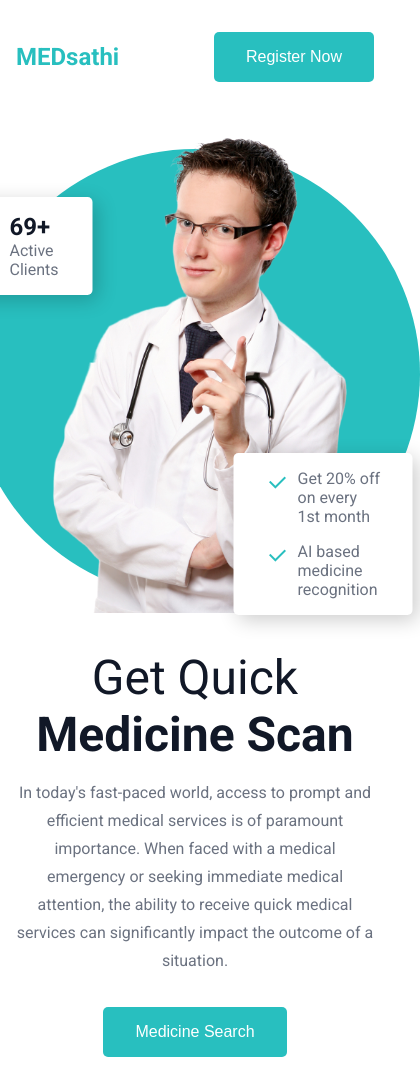
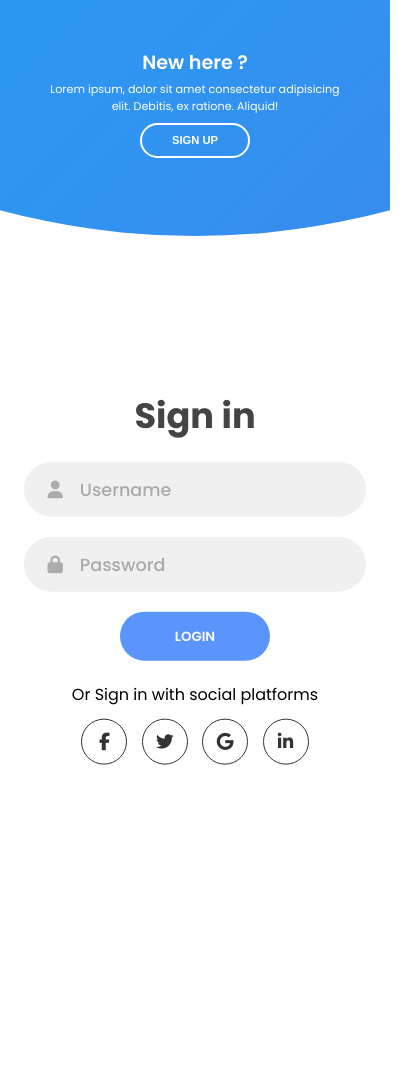
Before and after one commit to Dev-98/MEDsarthi, a website: page index.html in a window 390 px wide. Shown: the whole page, 420 px wide, since content can reach past the window. After the commit the page ends 844 px from the top, so only its background shows below. Drawn offline with nearby package versions, Linux system fonts and the light colour scheme.

Commit message:
Add files via upload

```diff
--- a/index.html
+++ b/index.html
@@ -1,66 +1,113 @@
 <!DOCTYPE html>
 <html lang="en">
-
   <head>
     <meta charset="UTF-8" />
     <meta name="viewport" content="width=device-width, initial-scale=1.0" />
-    <link href="https://cdn.jsdelivr.net/npm/remixicon@3.4.0/fonts/remixicon.css" rel="stylesheet" />
+    <script
+      src="https://kit.fontawesome.com/64d58efce2.js"
+      crossorigin="anonymous"
+    ></script>
     <link rel="stylesheet" href="style.css" />
-    <script src="/script.js" defer></script>
-    <title>Web Design Mastery | MEDIBuddy</title>
+    <link rel="stylesheet" href="https://cdnjs.cloudflare.com/ajax/libs/font-awesome/6.5.1/css/all.min.css"
+    integrity="sha512-DTOQO9RWCH3ppGqcWaEA1BIZOC6xxalwEsw9c2QQeAIftl+Vegovlnee1c9QX4TctnWMn13TZye+giMm8e2LwA=="
+    crossorigin="anonymous" referrerpolicy="no-referrer" />
+    <title>Sign in & Sign up Form</title>
   </head>
-
   <body>
     <div class="container">
-        <nav>
-            <div class="nav__logo">MEDsathi</div>
-            <ul class="nav__links">
-                <li class="link"><a href="#">Home</a></li>
-                <li class="link"><a href="#">About Us</a></li>
-                <li class="link"><a href="#">AI Trainer</a></li>
-                <li class="link"><a href="#">Pages</a></li>
-                <li class="link"><a href="#">Blog</a></li>
-                <li class="link"><a href="#">Contact</a></li>
-            </ul>
-            <button class="btn">Register Now</button>
-        </nav>
-        <header class="header">
-            <div class="content">
-                <h1><span>Get Quick</span><br />Medicine Scan</h1>
-                <p>
-                    In today's fast-paced world, access to prompt and efficient medical
-                    services is of paramount importance. When faced with a medical
-                    emergency or seeking immediate medical attention, the ability to
-                    receive quick medical services can significantly impact the outcome
-                    of a situation.
-                </p>
-                <a href="walkthrough.html"><button class="btn">Medicine Search</button></a>
+      <div class="forms-container">
+        <div class="signin-signup">
+          <form action="#" class="sign-in-form">
+            <h2 class="title">Sign in</h2>
+            <div class="input-field">
+              <i class="fas fa-user"></i>
+              <input type="text" placeholder="Username" />
             </div>
-            <div class="image">
-                <span class="image__bg"></span>
-                <img src="images/header-bg.png" alt="header image" />
-                <div class="image__content image__content__1">
-                    <span><i class="ri-user-3-line"></i></span>
-                    <div class="details">
-                        <h4>69+</h4>
-                        <p>Active Clients</p>
+            <div class="input-field">
+              <i class="fas fa-lock"></i>
+              <input type="password" placeholder="Password" />
+            </div>
+            <input type="submit" value="Login" class="btn solid" />
+            <p class="social-text">Or Sign in with social platforms</p>
+            <div class="social-media">
+              <a href="#" class="social-icon">
+                <i class="fab fa-facebook-f"></i>
+              </a>
+              <a href="#" class="social-icon">
+                <i class="fab fa-twitter"></i>
+              </a>
+              <a href="#" class="social-icon">
+                <i class="fab fa-google"></i>
+              </a>
+              <a href="#" class="social-icon">
+                <i class="fab fa-linkedin-in"></i>
+              </a>
+            </div>
+          </form>
+          <form action="#" class="sign-up-form">
+            <h2 class="title">Sign up</h2>
+            <div class="input-field">
+              <i class="fas fa-user"></i>
+              <input type="text" placeholder="Username" />
+            </div>
+            <div class="input-field">
+              <i class="fas fa-envelope"></i>
+              <input type="email" placeholder="Email" />
+            </div>
+            <div class="input-field">
+              <i class="fas fa-lock"></i>
+              <input type="password" placeholder="Password" />
+            </div>
+            <input type="submit" class="btn" value="Sign up" />
+            <p class="social-text">Or Sign up with social platforms</p>
+            <div class="social-media">
+              <a href="#" class="social-icon">
+                <i class="fab fa-facebook-f"></i>
+              </a>
+              <a href="#" class="social-icon">
+                <i class="fab fa-twitter"></i>
+              </a>
+              <a href="#" class="social-icon">
+                <i class="fab fa-google"></i>
+              </a>
+              <a href="#" class="social-icon">
+                <i class="fab fa-linkedin-in"></i>
+              </a>
+            </div>
+          </form>
         </div>
       </div>
-                <div class="image__content image__content__2">
-                    <ul>
-                        <li>
-                            <span><i class="ri-check-line"></i></span>
-                            Get 20% off on every 1st month
-                        </li>
-                        <li>
-                            <span><i class="ri-check-line"></i></span>
-                            AI based medicine recognition
-                        </li>
-                    </ul>
+
+      <div class="panels-container">
+        <div class="panel left-panel">
+          <div class="content">
+            <h3>New here ?</h3>
+            <p>
+              Lorem ipsum, dolor sit amet consectetur adipisicing elit. Debitis,
+              ex ratione. Aliquid!
+            </p>
+            <button class="btn transparent" id="sign-up-btn">
+              Sign up
+            </button>
+          </div>
+          <img src="health.svg" class="image" alt="" />
+        </div>
+        <div class="panel right-panel">
+          <div class="content">
+            <h3>One of us ?</h3>
+            <p>
+              Lorem ipsum dolor sit amet consectetur adipisicing elit. Nostrum
+              laboriosam ad deleniti.
+            </p>
+            <button class="btn transparent" id="sign-in-btn">
+              Sign in
+            </button>
+          </div>
+          <img src="med.svg" class="image" alt="" />
         </div>
       </div>
-        </header>
     </div>
+
+    <script src="app.js"></script>
  </body>
-
 </html>
--- a/style.css
+++ b/style.css
@@ -1,204 +1,400 @@
-@import url("https://fonts.googleapis.com/css2?family=Roboto:wght@400;500;700&display=swap");
-
-:root {
-    /* --primary-color: #28bf96;
-    --primary-color-dark: #209677; */
-    --primary-color: #28bfbf;
-    --primary-color-dark: #209296;
-    --text-dark: #111827;
-    --text-light: #6b7280;
-    --white: #ffffff;
-}
+@import url("https://fonts.googleapis.com/css2?family=Poppins:wght@200;300;400;500;600;700;800&display=swap");
 
 * {
+  margin: 0;
   padding: 0;
-    margin: 0;
   box-sizing: border-box;
 }
 
-.btn {
-    padding: 1rem 2rem;
+body,
+input {
+  font-family: "Poppins", sans-serif;
+}
+
+.container {
+  position: relative;
+  width: 100%;
+  background-color: #fff;
+  min-height: 100vh;
+  overflow: hidden;
+}
+
+.forms-container {
+  position: absolute;
+  width: 100%;
+  height: 100%;
+  top: 0;
+  left: 0;
+}
+
+.signin-signup {
+  position: absolute;
+  top: 50%;
+  transform: translate(-50%, -50%);
+  left: 75%;
+  width: 50%;
+  transition: 1s 0.7s ease-in-out;
+  display: grid;
+  grid-template-columns: 1fr;
+  z-index: 5;
+}
+
+form {
+  display: flex;
+  align-items: center;
+  justify-content: center;
+  flex-direction: column;
+  padding: 0rem 5rem;
+  transition: all 0.2s 0.7s;
+  overflow: hidden;
+  grid-column: 1 / 2;
+  grid-row: 1 / 2;
+}
+
+form.sign-up-form {
+  opacity: 0;
+  z-index: 1;
+}
+
+form.sign-in-form {
+  z-index: 2;
+}
+
+.title {
+  font-size: 2.2rem;
+  color: #444;
+  margin-bottom: 10px;
+}
+
+.input-field {
+  max-width: 380px;
+  width: 100%;
+  background-color: #f0f0f0;
+  margin: 10px 0;
+  height: 55px;
+  border-radius: 55px;
+  display: grid;
+  grid-template-columns: 15% 85%;
+  padding: 0 0.4rem;
+  position: relative;
+}
+
+.input-field i {
+  text-align: center;
+  line-height: 55px;
+  color: #acacac;
+  transition: 0.5s;
+  font-size: 1.1rem;
+}
+
+.input-field input {
+  background: none;
   outline: none;
   border: none;
+  line-height: 1;
+  font-weight: 600;
+  font-size: 1.1rem;
+  color: #333;
+}
+
+.input-field input::placeholder {
+  color: #aaa;
+  font-weight: 500;
+}
+
+.social-text {
+  padding: 0.7rem 0;
   font-size: 1rem;
-    color: var(--white);
-    background-color: var(--primary-color);
-    border-radius: 5px;
-    cursor: pointer;
+}
+
+.social-media {
+  display: flex;
+  justify-content: center;
+}
+
+.social-icon {
+  height: 46px;
+  width: 46px;
+  display: flex;
+  justify-content: center;
+  align-items: center;
+  margin: 0 0.45rem;
+  color: #333;
+  border-radius: 50%;
+  border: 1px solid #333;
+  text-decoration: none;
+  font-size: 1.1rem;
   transition: 0.3s;
 }
 
-.btn:hover {
-    background-color: var(--primary-color-dark);
+.social-icon:hover {
+  color: #4481eb;
+  border-color: #4481eb;
 }
 
-body {
-    font-family: "Roboto", sans-serif;
+.btn {
+  width: 150px;
+  background-color: #5995fd;
+  border: none;
+  outline: none;
+  height: 49px;
+  border-radius: 49px;
+  color: #fff;
+  text-transform: uppercase;
+  font-weight: 600;
+  margin: 10px 0;
+  cursor: pointer;
+  transition: 0.5s;
 }
 
-.container {
-    max-width: 1200px;
-    margin: auto;
-    min-height: 100vh;
-    display: flex;
-    flex-direction: column;
+.btn:hover {
+  background-color: #4d84e2;
+}
+.panels-container {
+  position: absolute;
+  height: 100%;
+  width: 100%;
+  top: 0;
+  left: 0;
+  display: grid;
+  grid-template-columns: repeat(2, 1fr);
 }
 
-nav {
-    padding: 2rem 1rem;
-    display: flex;
-    align-items: center;
-    justify-content: space-between;
-    gap: 1rem;
-}
-
-.nav__logo {
-    font-size: 1.5rem;
-    font-weight: 600;
-    color: var(--primary-color);
-}
-
-.nav__links {
-    list-style: none;
-    display: flex;
-    align-items: center;
-    gap: 2rem;
-}
-
-.link a {
-    text-decoration: none;
-    color: var(--text-light);
-    cursor: pointer;
-    transition: 0.3s;
-}
-
-.link a:hover {
-    color: var(--primary-color);
-}
-
-.header {
-    padding: 0 1rem;
-    flex: 1;
-    display: grid;
-    grid-template-columns: repeat(2, 1fr);
-    gap: 2rem;
-    align-items: center;
-}
-
-.content h1 {
-    margin-bottom: 1rem;
-    font-size: 3rem;
-    font-weight: 700;
-    color: var(--text-dark);
-}
-
-.content h1 span {
-    font-weight: 400;
-}
-
-.content p {
-    margin-bottom: 2rem;
-    color: var(--text-light);
-    line-height: 1.75rem;
+.container:before {
+  content: "";
+  position: absolute;
+  height: 2000px;
+  width: 2000px;
+  top: -10%;
+  right: 48%;
+  transform: translateY(-50%);
+  background-image: linear-gradient(-45deg, #4481eb 0%, #04befe 100%);
+  transition: 1.8s ease-in-out;
+  border-radius: 50%;
+  z-index: 6;
 }
 
 .image {
-    position: relative;
-    text-align: center;
-    isolation: isolate;
+  width: 100%;
+  transition: transform 1.1s ease-in-out;
+  transition-delay: 0.4s;
 }
 
-.image__bg {
-    position: absolute;
-    top: 50%;
-    left: 50%;
-    transform: translate(-50%, -50%);
-    height: 450px;
-    width: 450px;
-    background-color: var(--primary-color);
-    border-radius: 100%;
-    z-index: -1;
+.panel {
+  display: flex;
+  flex-direction: column;
+  align-items: flex-end;
+  justify-content: space-around;
+  text-align: center;
+  z-index: 6;
 }
 
-.image img {
-    width: 100%;
-    max-width: 475px;
+.left-panel {
+  pointer-events: all;
+  padding: 3rem 17% 2rem 12%;
 }
 
-.image__content {
-    position: absolute;
-    top: 50%;
-    left: 50%;
-    padding: 1rem 2rem;
-    display: flex;
-    align-items: center;
-    gap: 1rem;
-    text-align: left;
-    background-color: var(--white);
-    border-radius: 5px;
-    box-shadow: 5px 5px 20px rgba(0, 0, 0, 0.2);
+.right-panel {
+  pointer-events: none;
+  padding: 3rem 12% 2rem 17%;
 }
 
-.image__content__1 {
-    transform: translate(calc(-50% - 12rem), calc(-50% - 8rem));
+.panel .content {
+  color: #fff;
+  transition: transform 0.9s ease-in-out;
+  transition-delay: 0.6s;
 }
 
-.image__content__1 span {
-    padding: 10px 12px;
+.panel h3 {
+  font-weight: 600;
+  line-height: 1;
   font-size: 1.5rem;
-    color: var(--primary-color);
-    background-color: #defcf4;
-    border-radius: 100%;
 }
 
-.image__content__1 h4 {
-    font-size: 1.5rem;
-    font-weight: 600;
-    color: var(--text-dark);
+.panel p {
+  font-size: 0.95rem;
+  padding: 0.7rem 0;
 }
 
-.image__content__1 p {
-    color: var(--text-light);
+.btn.transparent {
+  margin: 0;
+  background: none;
+  border: 2px solid #fff;
+  width: 130px;
+  height: 41px;
+  font-weight: 600;
+  font-size: 0.8rem;
 }
 
-.image__content__2 {
-    transform: translate(calc(-50% + 8rem), calc(-50% + 10rem));
+.right-panel .image,
+.right-panel .content {
+  transform: translateX(800px);
 }
 
-.image__content__2 ul {
-    list-style: none;
-    display: grid;
-    gap: 1rem;
+/* ANIMATION */
+
+.container.sign-up-mode:before {
+  transform: translate(100%, -50%);
+  right: 52%;
 }
 
-.image__content__2 li {
-    display: flex;
-    align-items: flex-start;
-    gap: 0.5rem;
-    color: var(--text-light);
+.container.sign-up-mode .left-panel .image,
+.container.sign-up-mode .left-panel .content {
+  transform: translateX(-800px);
 }
 
-.image__content__2 span {
-    font-size: 1.5rem;
-    color: var(--primary-color);
+.container.sign-up-mode .signin-signup {
+  left: 25%;
 }
 
-
-@media (width < 900px) {
-    .nav__links {
-        display: none;
+.container.sign-up-mode form.sign-up-form {
+  opacity: 1;
+  z-index: 2;
 }
 
-    .header {
-        padding: 1rem;
-        grid-template-columns: repeat(1, 1fr);
+.container.sign-up-mode form.sign-in-form {
+  opacity: 0;
+  z-index: 1;
 }
 
-    .content {
-        text-align: center;
+.container.sign-up-mode .right-panel .image,
+.container.sign-up-mode .right-panel .content {
+  transform: translateX(0%);
+}
+
+.container.sign-up-mode .left-panel {
+  pointer-events: none;
+}
+
+.container.sign-up-mode .right-panel {
+  pointer-events: all;
+}
+
+@media (max-width: 870px) {
+  .container {
+    min-height: 800px;
+    height: 100vh;
+  }
+  .signin-signup {
+    width: 100%;
+    top: 95%;
+    transform: translate(-50%, -100%);
+    transition: 1s 0.8s ease-in-out;
+  }
+
+  .signin-signup,
+  .container.sign-up-mode .signin-signup {
+    left: 50%;
+  }
+
+  .panels-container {
+    grid-template-columns: 1fr;
+    grid-template-rows: 1fr 2fr 1fr;
+  }
+
+  .panel {
+    flex-direction: row;
+    justify-content: space-around;
+    align-items: center;
+    padding: 2.5rem 8%;
+    grid-column: 1 / 2;
+  }
+
+  .right-panel {
+    grid-row: 3 / 4;
+  }
+
+  .left-panel {
+    grid-row: 1 / 2;
   }
 
   .image {
-        grid-area: 1/1/2/2;
+    width: 200px;
+    transition: transform 0.9s ease-in-out;
+    transition-delay: 0.6s;
+  }
+
+  .panel .content {
+    padding-right: 15%;
+    transition: transform 0.9s ease-in-out;
+    transition-delay: 0.8s;
+  }
+
+  .panel h3 {
+    font-size: 1.2rem;
+  }
+
+  .panel p {
+    font-size: 0.7rem;
+    padding: 0.5rem 0;
+  }
+
+  .btn.transparent {
+    width: 110px;
+    height: 35px;
+    font-size: 0.7rem;
+  }
+
+  .container:before {
+    width: 1500px;
+    height: 1500px;
+    transform: translateX(-50%);
+    left: 30%;
+    bottom: 68%;
+    right: initial;
+    top: initial;
+    transition: 2s ease-in-out;
+  }
+
+  .container.sign-up-mode:before {
+    transform: translate(-50%, 100%);
+    bottom: 32%;
+    right: initial;
+  }
+
+  .container.sign-up-mode .left-panel .image,
+  .container.sign-up-mode .left-panel .content {
+    transform: translateY(-300px);
+  }
+
+  .container.sign-up-mode .right-panel .image,
+  .container.sign-up-mode .right-panel .content {
+    transform: translateY(0px);
+  }
+
+  .right-panel .image,
+  .right-panel .content {
+    transform: translateY(300px);
+  }
+
+  .container.sign-up-mode .signin-signup {
+    top: 5%;
+    transform: translate(-50%, 0);
   }
 }
+
+@media (max-width: 570px) {
+  form {
+    padding: 0 1.5rem;
+  }
+
+  .image {
+    display: none;
+  }
+  .panel .content {
+    padding: 0.5rem 1rem;
+  }
+  .container {
+    padding: 1.5rem;
+  }
+
+  .container:before {
+    bottom: 72%;
+    left: 50%;
+  }
+
+  .container.sign-up-mode:before {
+    bottom: 28%;
+    left: 50%;
+  }
+}
```
Also changed, not shown: app.js (added, +11 -0 lines), health.svg (added), med.svg (added). Lines whose indentation alone changed are shown as unchanged.
